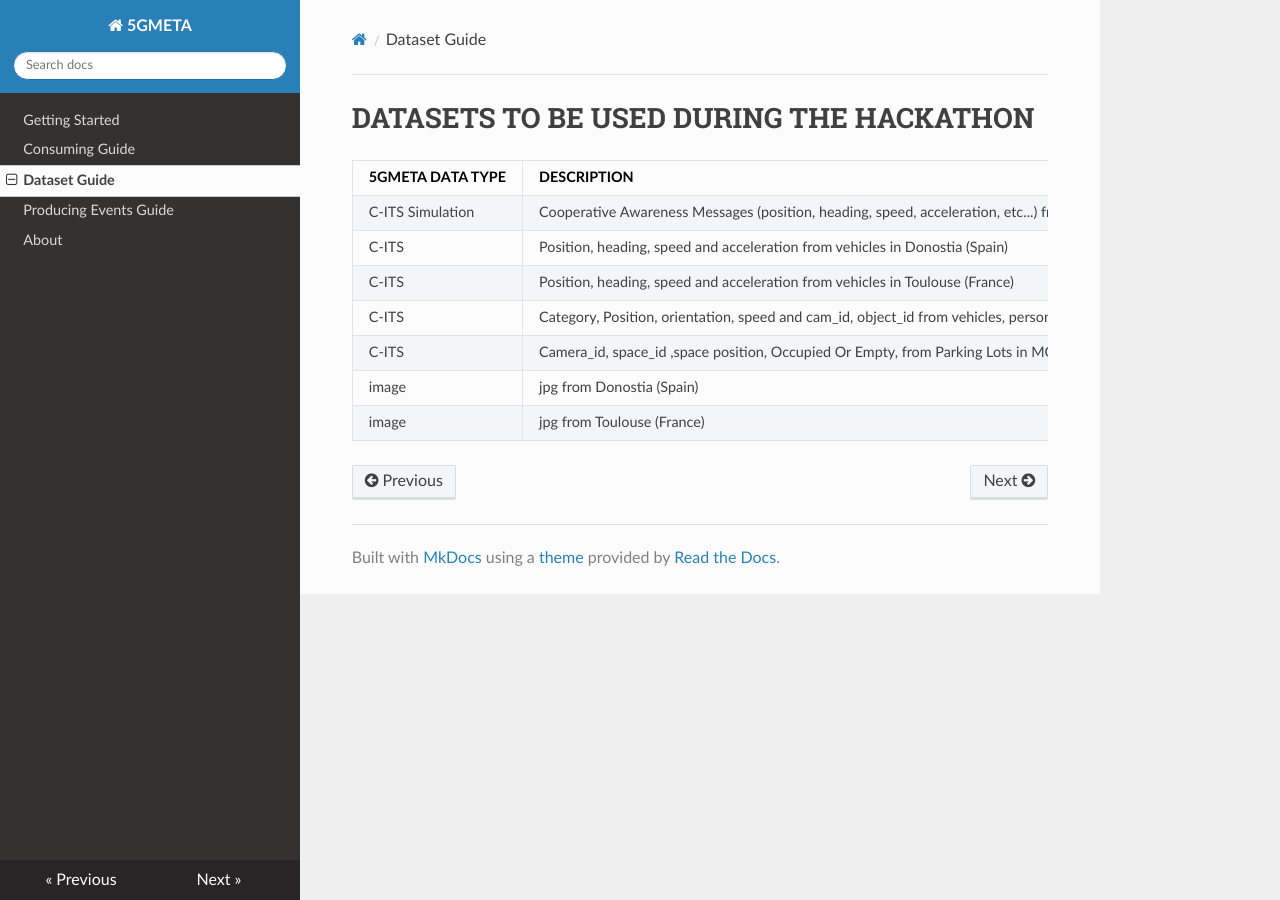
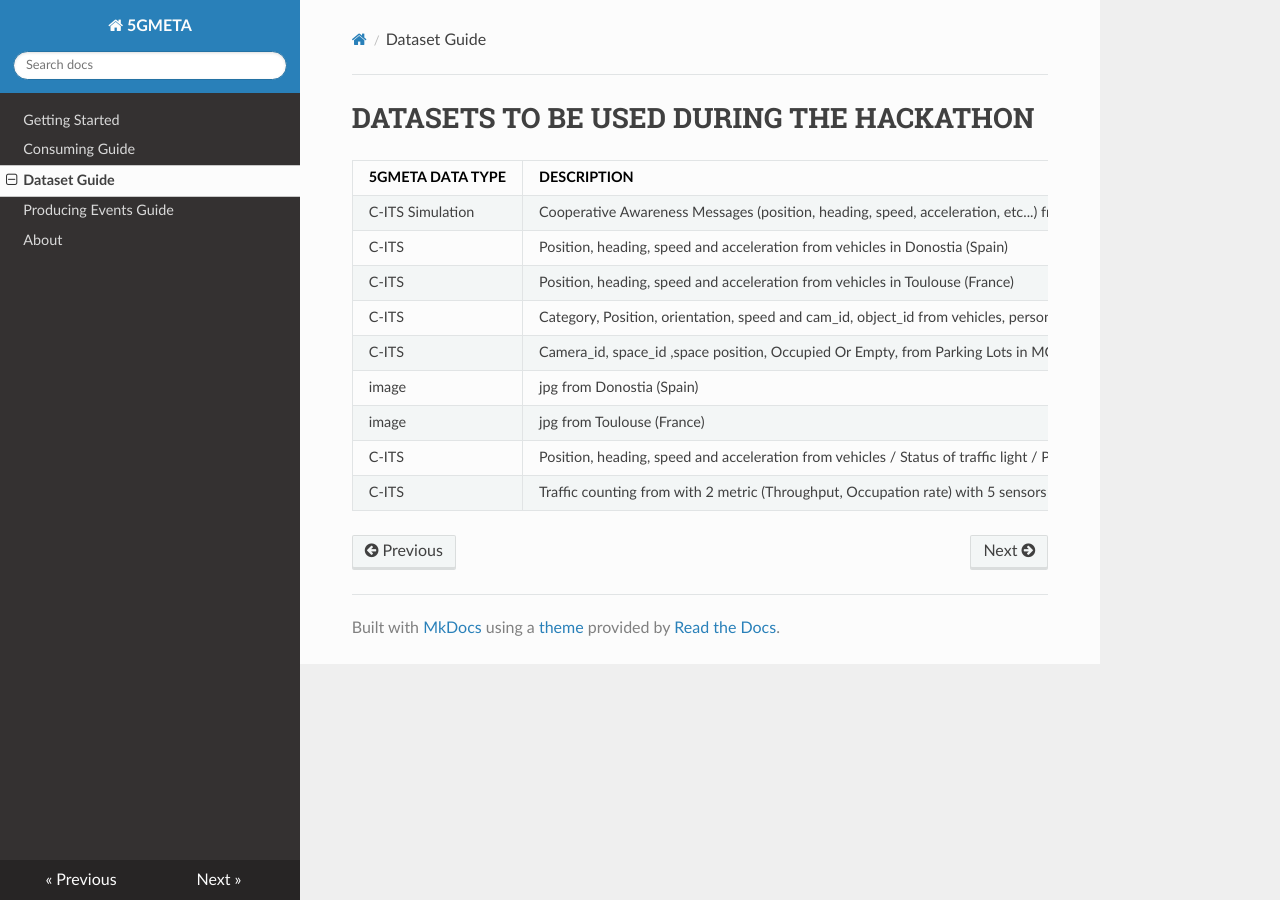
Before and after one commit to jperezcolmenar/5gmeta-dev, an MkDocs documentation site: the page built from docs/datasets.md, in a window 1280 px wide. Built offline with MkDocs 1.6.1, drawn with Linux system fonts in a browser that asks for light colours; nearby versions of some CDN libraries.

Commit message:
Update Versailles datasets

```diff
--- a/docs/datasets.md
+++ b/docs/datasets.md
@@ -1,11 +1,13 @@
 # DATASETS TO BE USED DURING THE HACKATHON
 
-| 5GMETA DATA TYPE | DESCRIPTION                                                                                                         | TILE               | SAMPLE                                                                                                                                                                                             |
-|------------------|---------------------------------------------------------------------------------------------------------------------|--------------------|----------------------------------------------------------------------------------------------------------------------------------------------------------------------------------------------------|
-| C-ITS Simulation | Cooperative Awareness Messages (position, heading, speed, acceleration, etc...) from simulated vehicles             | anywhere/worldwide | [WebApp UI](https://github.com/5gmetadmin/5gmeta-dev/blob/main/datasets/image-sample-links-simulator-ui.jpg)                                                                                       |
-| C-ITS            | Position, heading, speed and acceleration from vehicles  in Donostia (Spain)                                        | 0313331232         | [https://github.com/5gmetadmin/5gmeta-dev/blob/main/datasets/cits-vicomtech-donostia.json](https://github.com/5gmetadmin/5gmeta-dev/blob/main/datasets/cits-vicomtech-donostia.json)               |
-| C-ITS            | Position, heading, speed and acceleration from vehicles  in Toulouse (France)                                       | 120222021          | [https://github.com/5gmetadmin/5gmeta-dev/blob/main/datasets/cits-vicomtech-toulouse.json](https://github.com/5gmetadmin/5gmeta-dev/blob/main/datasets/cits-vicomtech-toulouse.json)               |
-| C-ITS            | Category, Position, orientation, speed and cam_id, object_id from vehicles, person, bycicle..etc  in MODENA (Italy) | 1202231113220102   | [https://github.com/5gmetadmin/5gmeta-dev/blob/main/datasets/cits-unimore-modena-road-users.json](https://github.com/5gmetadmin/5gmeta-dev/blob/main/datasets/cits-unimore-modena-road-users.json) |
-| C-ITS            | Camera_id, space_id ,space position, Occupied Or Empty, from Parking Lots in MODENA (Italy)                         | 1202231113220102   | [https://github.com/5gmetadmin/5gmeta-dev/blob/main/datasets/cits-unimore-modena-pld.json](https://github.com/5gmetadmin/5gmeta-dev/blob/main/datasets/cits-unimore-modena-pld.json)               |
-| image            | jpg from   Donostia (Spain)                                                                                         | 0313331232         | [https://github.com/5gmetadmin/5gmeta-dev/blob/main/datasets/image-sample-vicomtech-donostia.jpg](https://github.com/5gmetadmin/5gmeta-dev/blob/main/datasets/image-sample-vicomtech-donostia.jpg) |
-| image            | jpg from   Toulouse (France)                                                                                        | 120222021          | [https://github.com/5gmetadmin/5gmeta-dev/blob/main/datasets/image-sample-vicomtech-toulouse.jpg](https://github.com/5gmetadmin/5gmeta-dev/blob/main/datasets/image-sample-vicomtech-toulouse.jpg) |
+| 5GMETA DATA TYPE | DESCRIPTION                                                                                                                        | TILE               | SAMPLE                                                                                                                                                                                             |
+|------------------|------------------------------------------------------------------------------------------------------------------------------------|--------------------|----------------------------------------------------------------------------------------------------------------------------------------------------------------------------------------------------|
+| C-ITS Simulation | Cooperative Awareness Messages (position, heading, speed, acceleration, etc...) from simulated vehicles                            | anywhere/worldwide | [WebApp UI](https://github.com/5gmetadmin/5gmeta-dev/blob/main/datasets/image-sample-links-simulator-ui.jpg)                                                                                       |
+| C-ITS            | Position, heading, speed and acceleration from vehicles  in Donostia (Spain)                                                       | 0313331232         | [https://github.com/5gmetadmin/5gmeta-dev/blob/main/datasets/cits-vicomtech-donostia.json](https://github.com/5gmetadmin/5gmeta-dev/blob/main/datasets/cits-vicomtech-donostia.json)               |
+| C-ITS            | Position, heading, speed and acceleration from vehicles  in Toulouse (France)                                                      | 120222021          | [https://github.com/5gmetadmin/5gmeta-dev/blob/main/datasets/cits-vicomtech-toulouse.json](https://github.com/5gmetadmin/5gmeta-dev/blob/main/datasets/cits-vicomtech-toulouse.json)               |
+| C-ITS            | Category, Position, orientation, speed and cam_id, object_id from vehicles, person, bycicle..etc  in MODENA (Italy)                | 1202231113220102   | [https://github.com/5gmetadmin/5gmeta-dev/blob/main/datasets/cits-unimore-modena-road-users.json](https://github.com/5gmetadmin/5gmeta-dev/blob/main/datasets/cits-unimore-modena-road-users.json) |
+| C-ITS            | Camera_id, space_id ,space position, Occupied Or Empty, from Parking Lots in MODENA (Italy)                                        | 1202231113220102   | [https://github.com/5gmetadmin/5gmeta-dev/blob/main/datasets/cits-unimore-modena-pld.json](https://github.com/5gmetadmin/5gmeta-dev/blob/main/datasets/cits-unimore-modena-pld.json)               |
+| image            | jpg from   Donostia (Spain)                                                                                                        | 0313331232         | [https://github.com/5gmetadmin/5gmeta-dev/blob/main/datasets/image-sample-vicomtech-donostia.jpg](https://github.com/5gmetadmin/5gmeta-dev/blob/main/datasets/image-sample-vicomtech-donostia.jpg) |
+| image            | jpg from   Toulouse (France)                                                                                                       | 120222021          | [https://github.com/5gmetadmin/5gmeta-dev/blob/main/datasets/image-sample-vicomtech-toulouse.jpg](https://github.com/5gmetadmin/5gmeta-dev/blob/main/datasets/image-sample-vicomtech-toulouse.jpg) |
+| C-ITS            | Position, heading, speed and acceleration from vehicles / Status of traffic light / Parking area occupancy  in Versailles (France) | 1202200101311      | [https://github.com/5gmetadmin/5gmeta-dev/blob/main/datasets/cits-versailles_area.json](https://github.com/5gmetadmin/5gmeta-dev/blob/main/datasets/cits-versailles_area.json)                     |
+| C-ITS            | Traffic counting from with 2 metric (Throughput, Occupation rate) with 5 sensors in Versailles (France)                            | 1202200101311      | [https://github.com/5gmetadmin/5gmeta-dev/blob/main/datasets/traffic_sensors_samples.json](https://github.com/5gmetadmin/5gmeta-dev/blob/main/datasets/traffic_sensors_samples.json)               |
```
Also changed, not shown: 2 other files.
